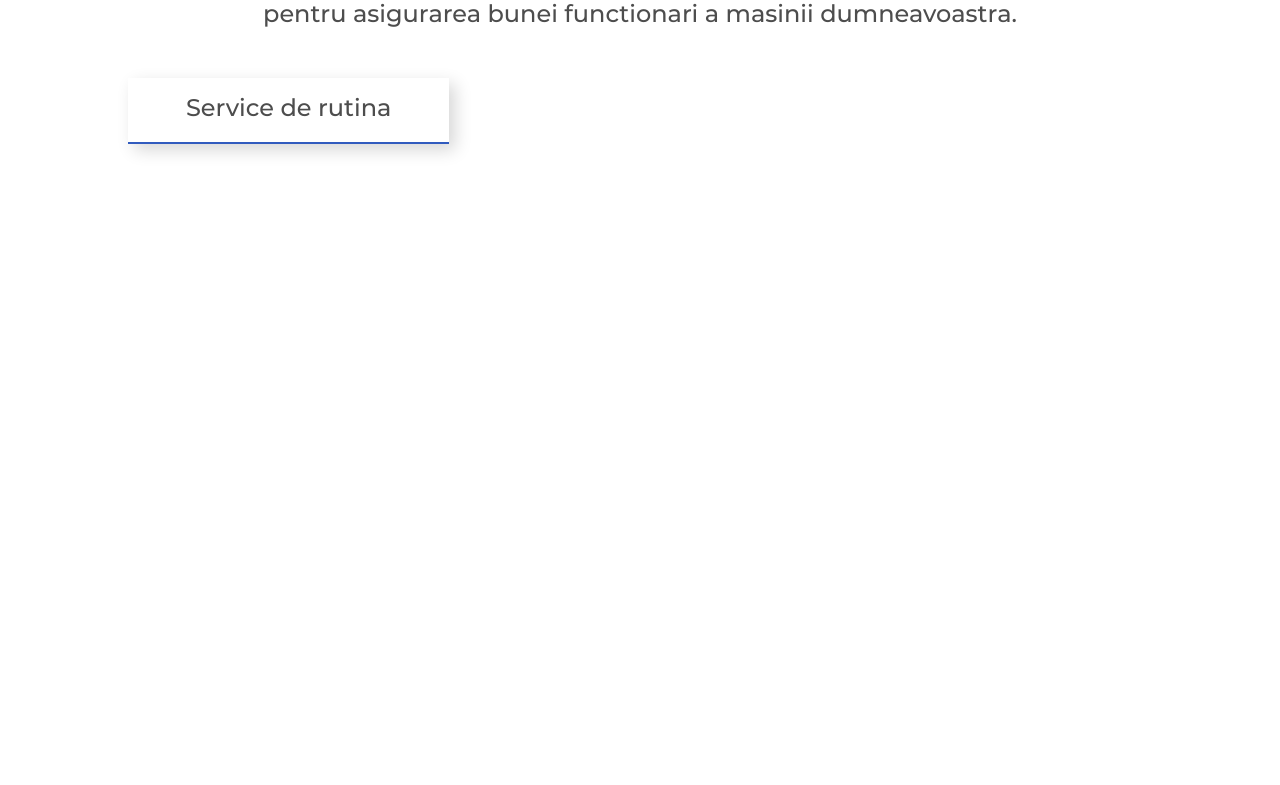
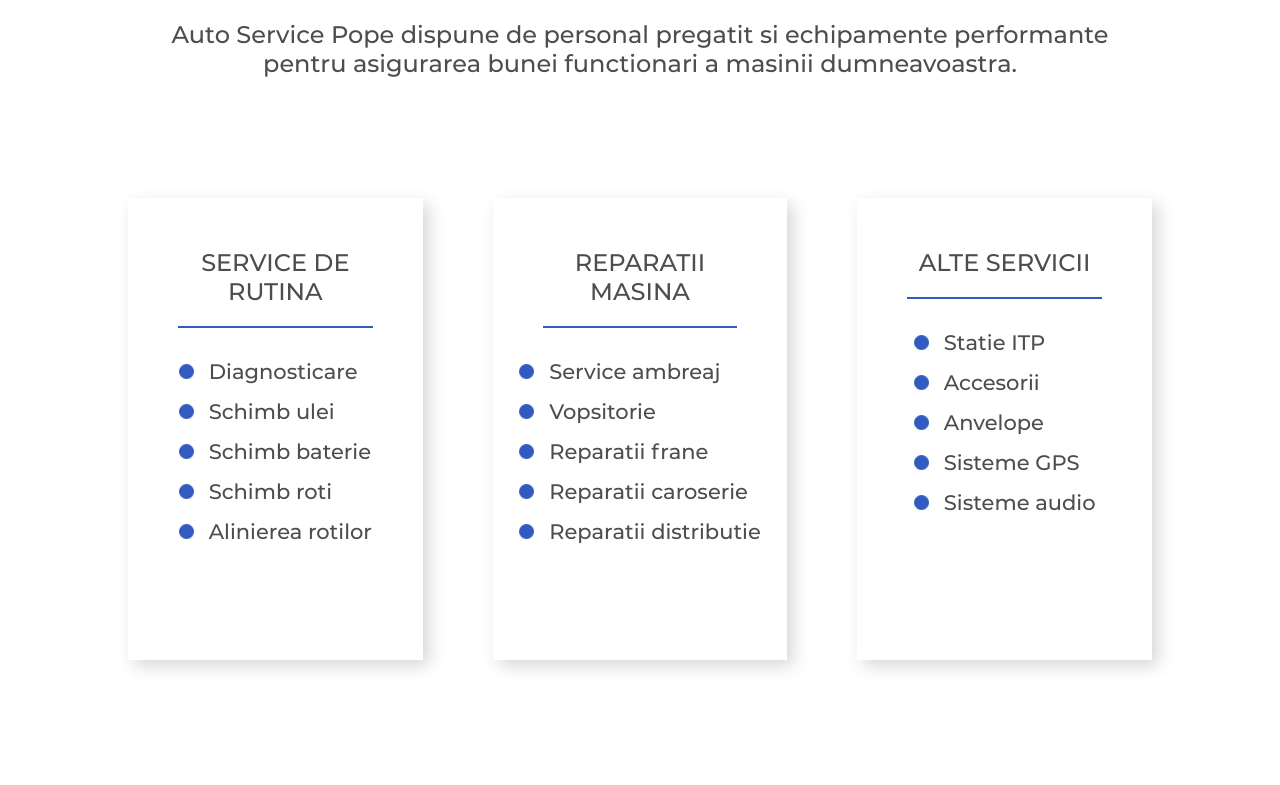
Before and after one commit to alexmedve/alexmedve, a plain HTML site: page service_pope/index.html in a window 1280 px wide. Shown: the part 739-1524 px from the top of the page. Before the commit the page ends 1083 px from the top, so only its background shows below. Drawn offline with Linux system fonts and the light colour scheme.

Commit message:
responsive cards

```diff
--- a/service_pope/css/main.scss
+++ b/service_pope/css/main.scss
@@ -8,11 +8,7 @@ body {
 	margin: 0;
 	padding: 0;
 	width: 100%;
-	height: 100;
-}
-
-body {
-	padding-bottom: 200px;
+	height: 100%;
 }
 
 * {
@@ -183,9 +179,11 @@ $white: #ffffff;
 .container {
 	display: grid;
 	grid-template-columns: 1fr 80% 1fr;
+	margin-bottom: 700px;
 
 	&__content {
 		grid-column: 2/3;
+		padding-top: 50px;
 
 		div.sectionTitle {
 			margin: 0 auto;
@@ -206,22 +204,67 @@ $white: #ffffff;
 		}
 
 		&__cards {
-			margin-top: 50px;
+			margin-top: 120px;
 			display: grid;
 			grid-template-columns: 1fr 1fr 1fr;
-			grid-gap: 30px;
+			grid-gap: 70px;
 
 			&__card {
-				box-shadow: 6px 6px 16px 0px rgba(0,0,0,0.16);
+				box-shadow: 6px 6px 16px 0px rgba(0, 0, 0, 0.16);
 
 				&__heading {
-					margin-top: 15px;
+					display: block;
+					margin: 0 50px;
+					margin-top: 50px;
 					padding-bottom: 20px;
 					color: $dark;
 					text-align: center;
 					font-size: 24px;
 					border-bottom: 2px solid $accent;
 				}
+
+				&__list {
+					display: flex;
+					margin: 0 auto;
+					margin-bottom: 100px;
+					justify-content: center;
+
+					ul {
+						padding-left: 0;
+
+						li {
+							color: $dark;
+							margin-top: 15px;
+							padding-left: 30px;
+							list-style: none;
+							background-image: url('../assets/images/list_bg.png');
+							background-repeat: no-repeat;
+							background-size: 15px;
+							background-position-y: center;
+							font-size: 21px;
+						}
+					}
+				}
+			}
+		}
+
+		&__parallax {
+			margin-top: 150px;
+			height: 450px;
+			background-image: url('../assets/images/banner2.jpg');
+			background-position: center;
+			background-repeat: no-repeat;
+			background-size: cover;
+			background-attachment: fixed;
+		}
+	}
+}
+
+@media only screen and (max-width: 1150px) {
+	.container {
+		&__content {
+			&__cards {
+				grid-gap: 20px;
 			}
 		}
 	}
@@ -242,6 +285,19 @@ $white: #ffffff;
 
 	.banner {
 		height: 40vh;
+	}
+
+	.container {
+		&__content {
+
+			div.sectionTitle {
+				width: 100%;
+			}
+
+			&__cards {
+				grid-template-columns: 1fr;
+			}
+		}
 	}
 }
 
--- a/service_pope/index.html
+++ b/service_pope/index.html
@@ -80,9 +80,49 @@
 			<div class="container__content__cards">
 				<div class="container__content__cards__card">
 					<div class="container__content__cards__card__heading">
-						Service de rutina
+						SERVICE DE RUTINA
+					</div>
+					<div class="container__content__cards__card__list">
+						<ul>
+							<li>Diagnosticare</li>
+							<li>Schimb ulei</li>
+							<li>Schimb baterie</li>
+							<li>Schimb roti</li>
+							<li>Alinierea rotilor</li>
+						</ul>
 					</div>
 				</div>
+				<div class="container__content__cards__card">
+					<div class="container__content__cards__card__heading">
+						REPARATII MASINA
+					</div>
+					<div class="container__content__cards__card__list">
+						<ul>
+							<li>Service ambreaj</li>
+							<li>Vopsitorie</li>
+							<li>Reparatii frane</li>
+							<li>Reparatii caroserie</li>
+							<li>Reparatii distributie</li>
+						</ul>
+					</div>
+				</div>
+				<div class="container__content__cards__card">
+					<div class="container__content__cards__card__heading">
+						ALTE SERVICII
+					</div>
+					<div class="container__content__cards__card__list">
+						<ul>
+							<li>Statie ITP</li>
+							<li>Accesorii</li>
+							<li>Anvelope</li>
+							<li>Sisteme GPS</li>
+							<li>Sisteme audio</li>
+						</ul>
+					</div>
+				</div>
+			</div>
+			<div class="container__content__parallax">
+
 			</div>
 		</div>
 	</div>
```
Also changed, not shown: service_pope/assets/images/list_bg.png (added), service_pope/css/main.css, 1 other file.
